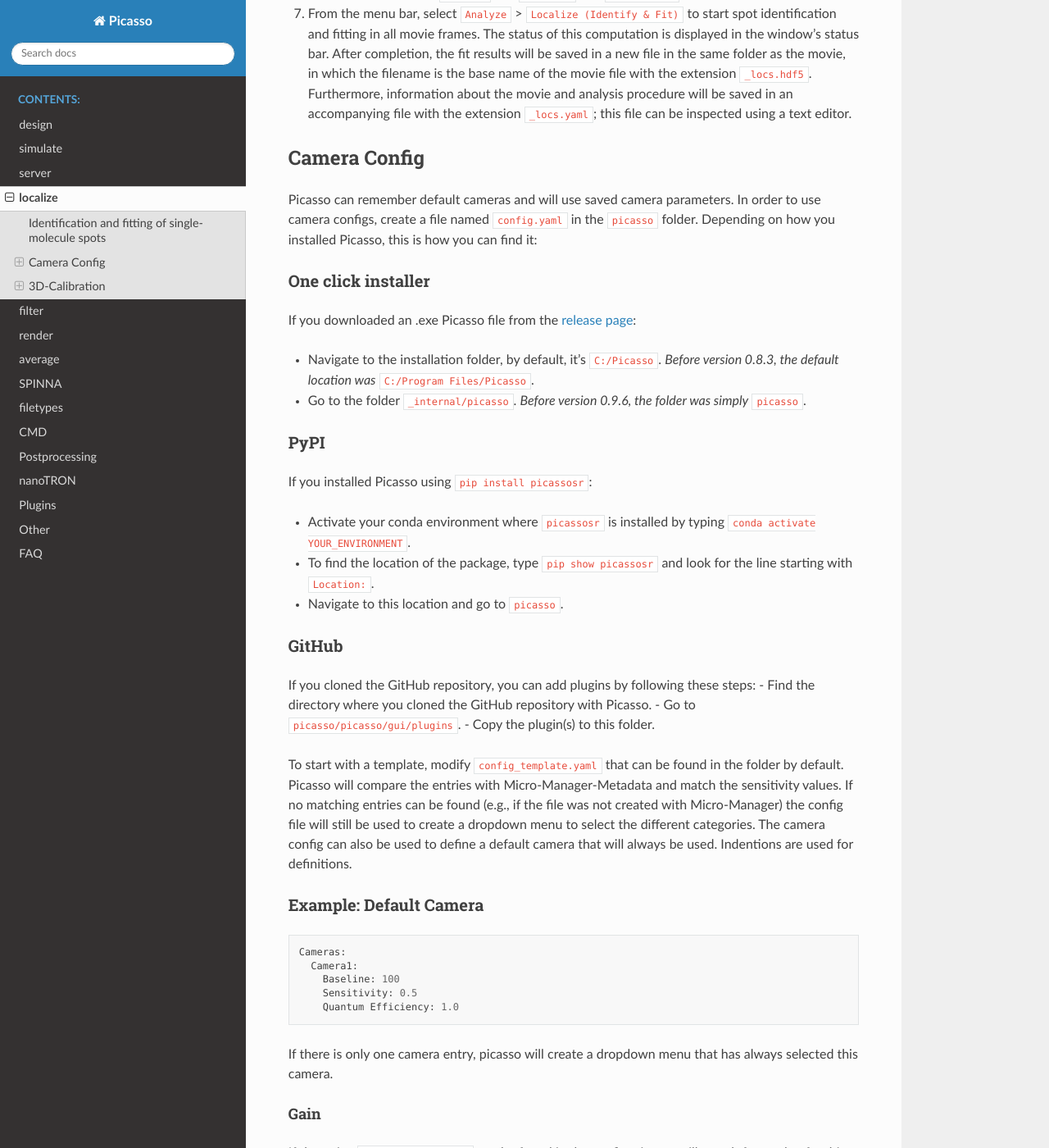
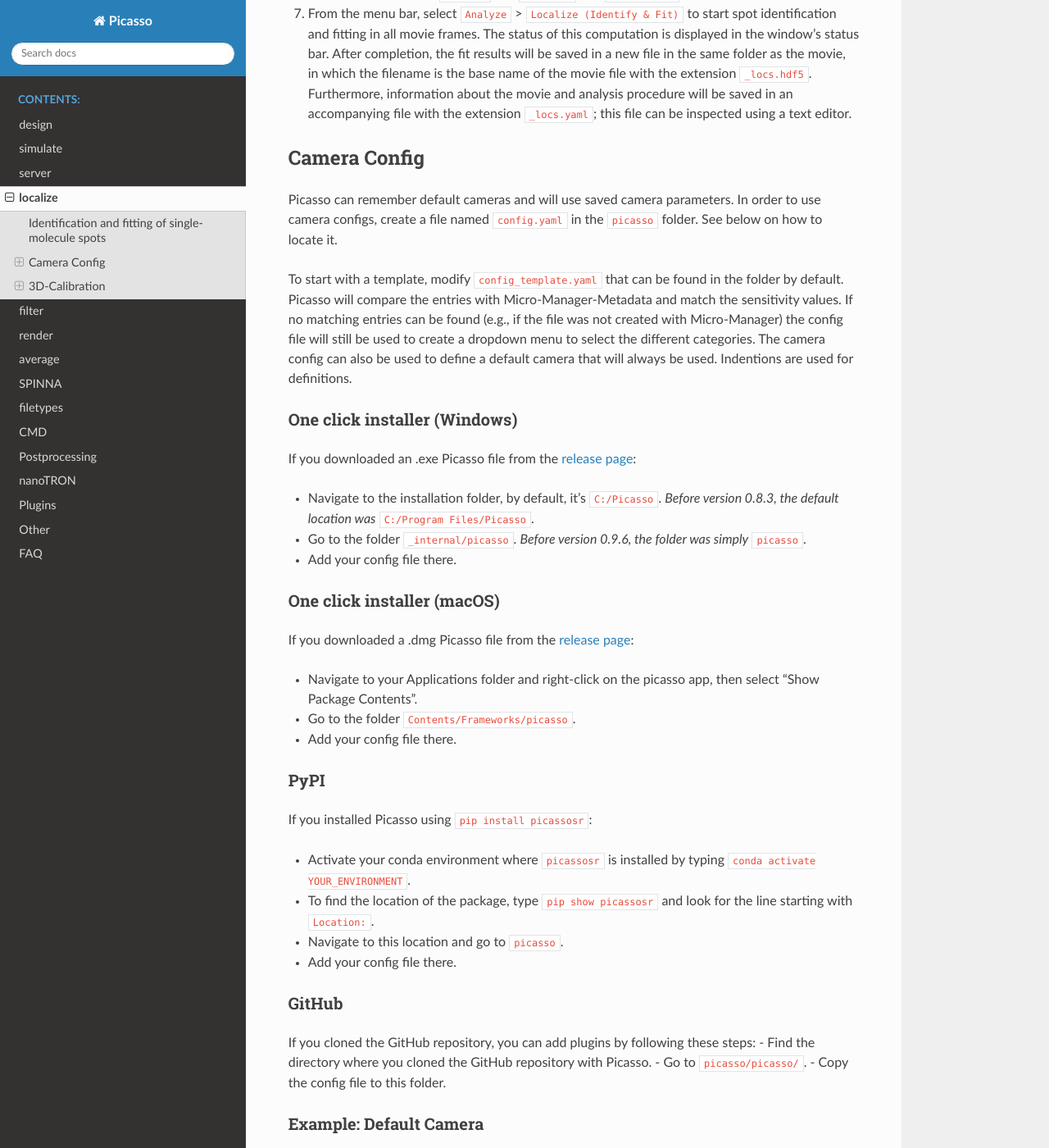
Before and after one commit to jungmannlab/picasso, a Sphinx documentation site: the page built from docs/localize.rst, in a window 1280 px wide and 1400 px high, scrolled down 1711 px. Shown: the whole window at 82% size. Built offline with Sphinx 7.4.7 and the Read the Docs theme 3.1.0, drawn with Linux system fonts in a browser that asks for light colours.

Commit message:
clean up docs and add instructions for macos installer

```diff
--- a/docs/localize.rst
+++ b/docs/localize.rst
@@ -27,14 +27,27 @@
 Camera Config
 -------------
 
-Picasso can remember default cameras and will use saved camera parameters. In order to use camera configs, create a file named ``config.yaml`` in the ``picasso`` folder. Depending on how you installed Picasso, this is how you can find it:
+Picasso can remember default cameras and will use saved camera parameters. In order to use camera configs, create a file named ``config.yaml`` in the ``picasso`` folder. See below on how to locate it.
 
-One click installer
-~~~~~~~~~~~~~~~~~~~
+To start with a template, modify ``config_template.yaml`` that can be found in the folder by default. Picasso will compare the entries with Micro-Manager-Metadata and match the sensitivity values. If no matching entries can be found (e.g., if the file was not created with Micro-Manager) the config file will still be used to create a dropdown menu to select the different categories. The camera config can also be used to define a default camera that will always be used. Indentions are used for definitions.
+
+One click installer (Windows)
+~~~~~~~~~~~~~~~~~~~~~~~~~~~~~
+
 If you downloaded an .exe Picasso file from the `release page <https://github.com/jungmannlab/picasso/releases>`_:
 
 - Navigate to the installation folder, by default, it's ``C:/Picasso``. *Before version 0.8.3, the default location was* ``C:/Program Files/Picasso``.
 - Go to the folder ``_internal/picasso``. *Before version 0.9.6, the folder was simply* ``picasso``.
+- Add your config file there.
+
+One click installer (macOS)
+~~~~~~~~~~~~~~~~~~~~~~~~~~~
+
+If you downloaded a .dmg Picasso file from the `release page <https://github.com/jungmannlab/picasso/releases>`_:
+
+- Navigate to your Applications folder and right-click on the picasso app, then select "Show Package Contents".
+- Go to the folder ``Contents/Frameworks/picasso``.
+- Add your config file there.
 
 PyPI
 ~~~~
@@ -43,15 +56,14 @@
 - Activate your conda environment where ``picassosr`` is installed by typing ``conda activate YOUR_ENVIRONMENT``.
 - To find the location of the package, type ``pip show picassosr`` and look for the line starting with ``Location:``.
 - Navigate to this location and go to ``picasso``.
+- Add your config file there.
 
 GitHub
 ~~~~~~
 If you cloned the GitHub repository, you can add plugins by following these steps:
 - Find the directory where you cloned the GitHub repository with Picasso.
-- Go to ``picasso/picasso/gui/plugins``.
-- Copy the plugin(s) to this folder.
-
-To start with a template, modify ``config_template.yaml`` that can be found in the folder by default. Picasso will compare the entries with Micro-Manager-Metadata and match the sensitivity values. If no matching entries can be found (e.g., if the file was not created with Micro-Manager) the config file will still be used to create a dropdown menu to select the different categories. The camera config can also be used to define a default camera that will always be used. Indentions are used for definitions.
+- Go to ``picasso/picasso/``.
+- Copy the config file to this folder.
 
 Example: Default Camera
 ~~~~~~~~~~~~~~~~~~~~~~~
```
Also changed, not shown: docs/others.rst (+10 -2 lines), docs/plugins.rst (+10 -2 lines), release/one_click_windows_gui/readme.rst.
